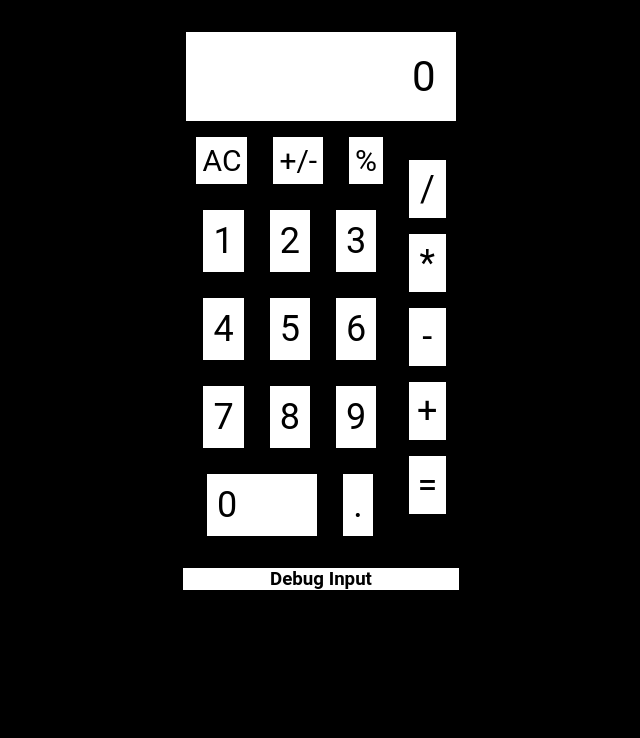
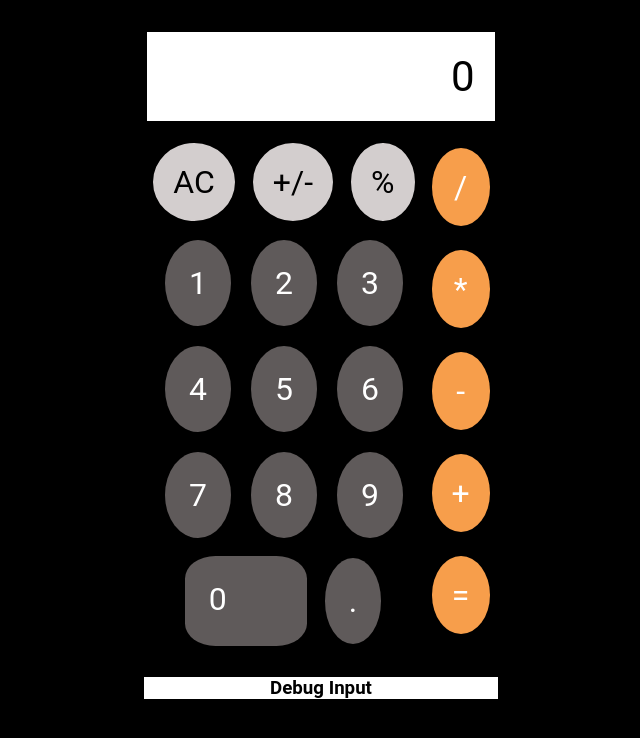
Before and after one commit to jffelix/React-Calculator, a React (Create React App) app in the folder client/: page / in a window 1280 px wide. Shown: the top 738 px of the page, without its empty margins (319-959 px from the left). Built offline with nearby package versions, Linux system fonts and the light colour scheme; no server answers; the HTML template or start-up script is replaced by a standard one.

Commit message:
Adjusted background-color and text color of divs

```diff
--- a/client/src/components/Numbers/numbers.css
+++ b/client/src/components/Numbers/numbers.css
@@ -12,21 +12,25 @@
 
 .numOne, .numTwo, .numThree, .numFour, .numFive, .numSix, .numSeven, .numEight, .numNine, .decimal {
     margin: 10px;
-    padding: 10px;
-    border-style: solid;
-    font-size: 36px;
-    background-color: white;
+    padding: 24px;
+    border-style: none;
+    border-radius: 50%;
+    font-size: 32px;
+    color: white;
+    background-color: rgb(95, 90, 90);
 }
 
 .numZero {
-    margin: 10px;
+    margin: 8px;
     padding-right: 80px;
-    padding-left: 10px;
-    padding-top: 10px;
-    padding-bottom: 10px;
-    border-style: solid;
-    font-size: 36px;
-    background-color: white;
+    padding-left: 24px;
+    padding-top: 24px;
+    padding-bottom: 24px;
+    border-style: none;
+    border-radius: 25%;
+    font-size: 32px;
+    color: white;
+    background-color: rgb(95, 90, 90);
 }
 
 .debugInput {
--- a/client/src/components/Operators/operators.css
+++ b/client/src/components/Operators/operators.css
@@ -5,17 +5,24 @@
 }
 
 .allClear, .integer, .percentage {
-    margin: 10px;
-    padding: 6px;
+    margin-left: 6px;
+    margin-right: 6px;
+    margin-top: 16px;
+    margin-bottom: 6px;
+    padding: 20px;
     border-style: solid;
     font-size: 30px;
-    background-color: white;
+    background-color: rgb(211, 206, 206);
+    border-radius: 50%;
+    font-size: 32px;
 }
 
 .divide, .multiply, .subtract, .addition, .equals {
-    margin: 10px;
-    padding: 8px;
-    border-style: solid;
-    font-size: 36px;
-    background-color: white;
+    margin: 24px 8px;
+    padding: 20px;
+    border-style: none;
+    font-size: 32px;
+    border-radius: 50%;
+    color: white;
+    background-color: rgb(247, 158, 75);
 }
```
Also changed, not shown: 1 other file (tests, documents, lock files or other folders).
